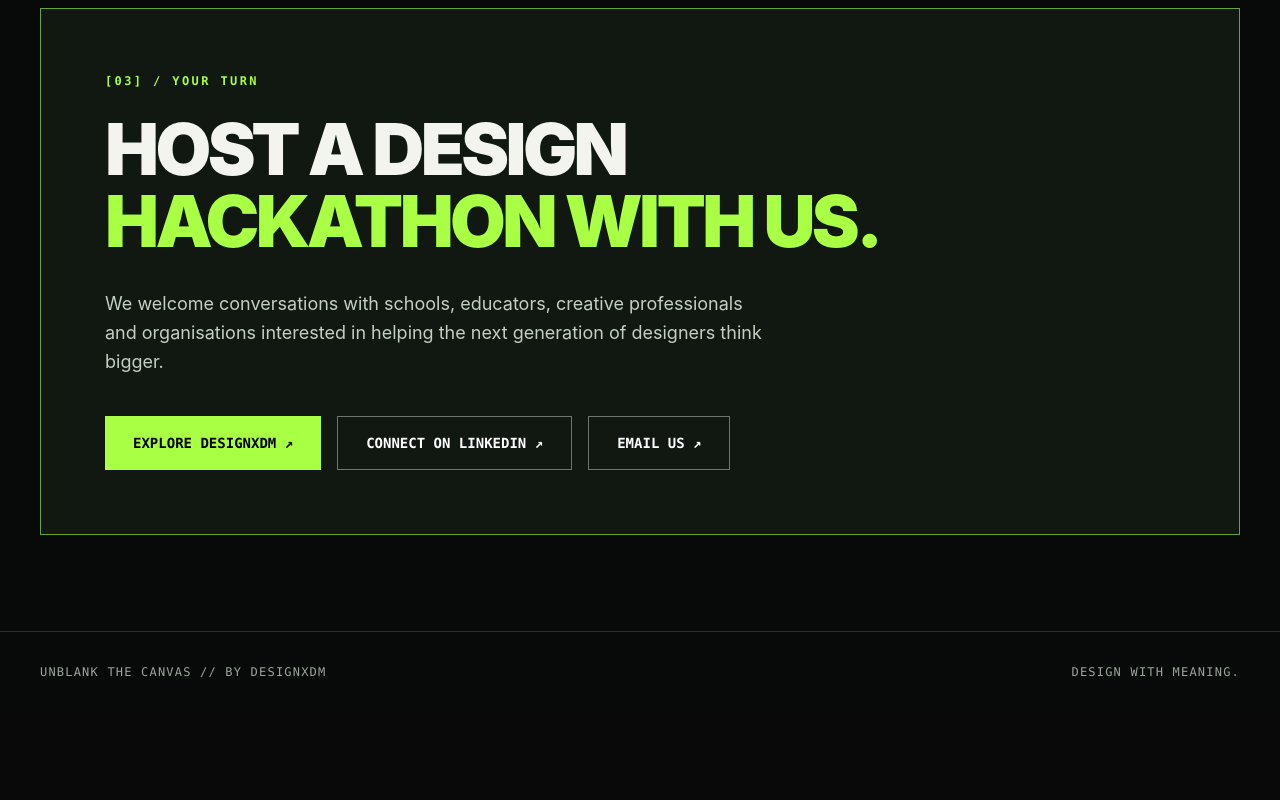
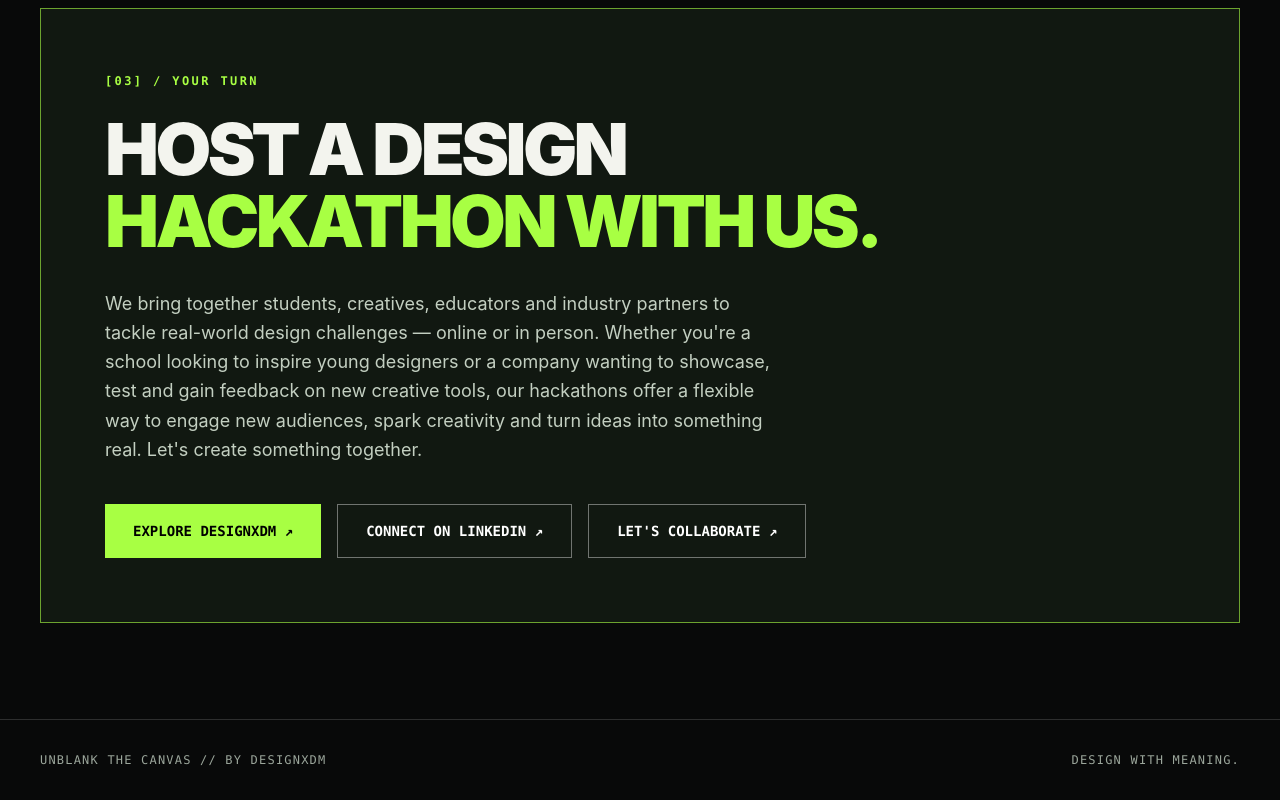
Before and after one commit to bulandun/CreateXDM, a Next.js app: page / in a window 1280 px wide. Shown: the part 4462-5262 px from the top of the page. Before the commit the page ends 5174 px from the top, so only its background shows below. Built offline with nearby package versions, Linux system fonts and the light colour scheme.

Commit message:
Expand hackathon invitation to online, in-person and company partnerships

```diff
--- a/app/page.tsx
+++ b/app/page.tsx
@@ -70,8 +70,8 @@ export default function HomePage() {
         <div className="border border-[#a8ff43]/60 bg-[#111811] p-8 md:p-16">
           <p className="font-mono text-xs font-bold tracking-[0.2em] text-[#a8ff43]">[03] / YOUR TURN</p>
           <h2 className="mt-6 max-w-4xl text-5xl font-black uppercase leading-[0.95] tracking-tighter md:text-7xl">HOST A DESIGN<br /><span className="text-[#a8ff43]">HACKATHON WITH US.</span></h2>
-          <p className="mt-8 max-w-2xl text-lg leading-relaxed text-[#c3cfc1]">We welcome conversations with schools, educators, creative professionals and organisations interested in helping the next generation of designers think bigger.</p>
-          <div className="mt-10 flex flex-wrap gap-4"><a href="https://www.designxdm.com" target="_blank" rel="noopener noreferrer" className="inline-flex items-center bg-[#a8ff43] px-7 py-4 font-mono text-sm font-bold text-black hover:bg-white">EXPLORE DESIGNXDM ↗</a><a href="https://www.linkedin.com/company/design-xdm" target="_blank" rel="noopener noreferrer" className="inline-flex items-center border border-white/40 px-7 py-4 font-mono text-sm font-bold text-white hover:border-[#a8ff43] hover:text-[#a8ff43]">CONNECT ON LINKEDIN ↗</a><a href="mailto:brendan@designxdm.com" className="inline-flex items-center border border-white/40 px-7 py-4 font-mono text-sm font-bold text-white hover:border-[#a8ff43] hover:text-[#a8ff43]">EMAIL US ↗</a></div>
+          <p className="mt-8 max-w-2xl text-lg leading-relaxed text-[#c3cfc1]">We bring together students, creatives, educators and industry partners to tackle real-world design challenges — online or in person. Whether you're a school looking to inspire young designers or a company wanting to showcase, test and gain feedback on new creative tools, our hackathons offer a flexible way to engage new audiences, spark creativity and turn ideas into something real. Let's create something together.</p>
+          <div className="mt-10 flex flex-wrap gap-4"><a href="https://www.designxdm.com" target="_blank" rel="noopener noreferrer" className="inline-flex items-center bg-[#a8ff43] px-7 py-4 font-mono text-sm font-bold text-black hover:bg-white">EXPLORE DESIGNXDM ↗</a><a href="https://www.linkedin.com/company/design-xdm" target="_blank" rel="noopener noreferrer" className="inline-flex items-center border border-white/40 px-7 py-4 font-mono text-sm font-bold text-white hover:border-[#a8ff43] hover:text-[#a8ff43]">CONNECT ON LINKEDIN ↗</a><a href="mailto:brendan@designxdm.com" className="inline-flex items-center border border-white/40 px-7 py-4 font-mono text-sm font-bold text-white hover:border-[#a8ff43] hover:text-[#a8ff43]">LET'S COLLABORATE ↗</a></div>
         </div>
       </section>
       <footer className="mx-auto flex max-w-7xl flex-wrap items-center justify-between gap-4 border-t border-white/15 px-6 py-8 font-mono text-xs uppercase tracking-widest text-[#9ba69b] md:px-10"><span>UNBLANK THE CANVAS // BY DESIGNXDM</span><span>DESIGN WITH MEANING.</span></footer>
```
